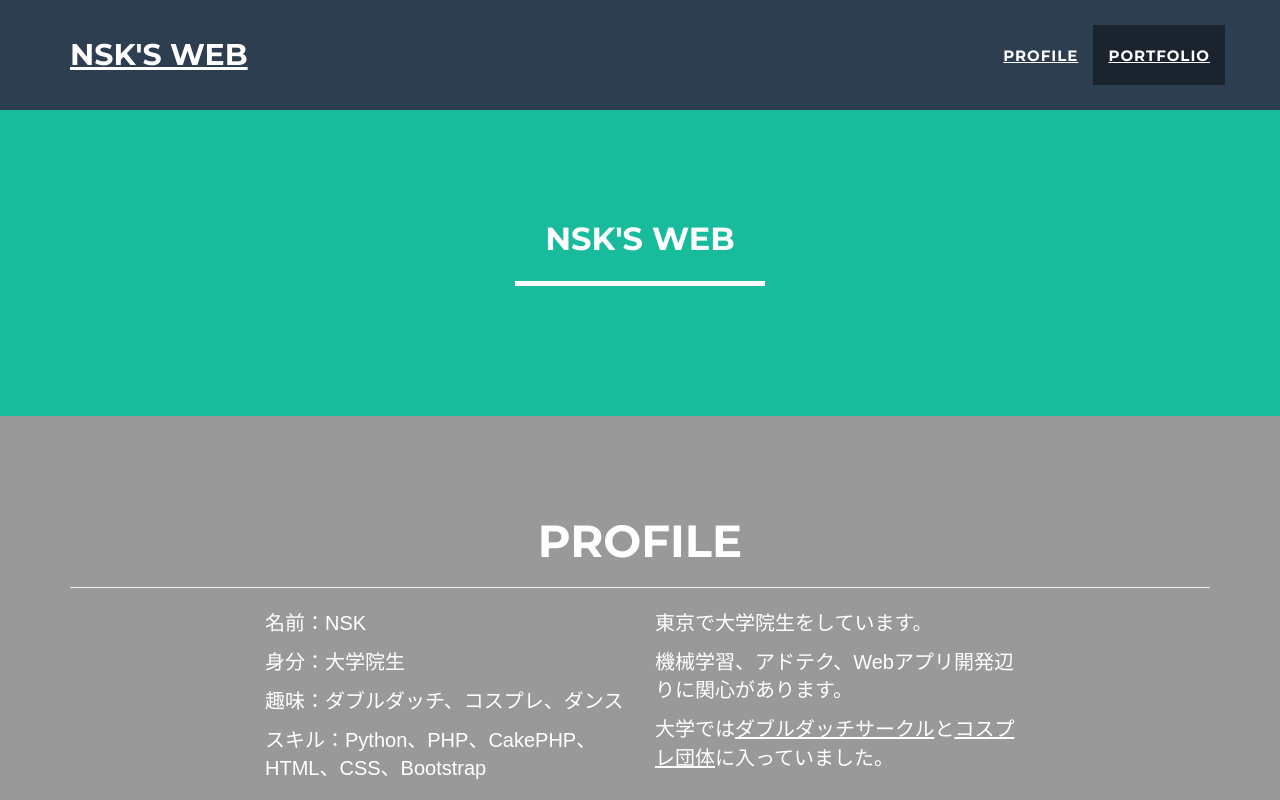
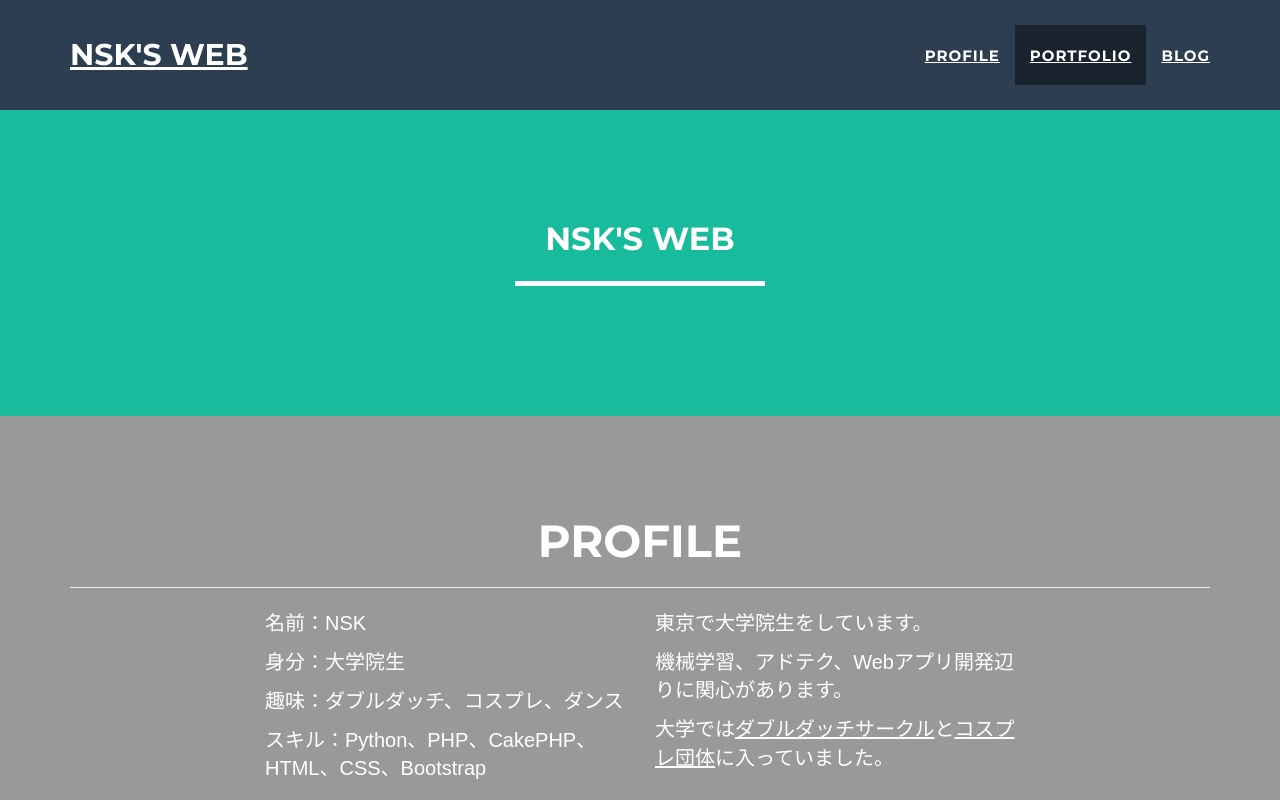
Before and after one commit to nasuka/nasuka.github.io, a plain HTML site: page index.html in a window 1280 px wide. Shown: the top 800 px of the page. Drawn offline with nearby package versions, Linux system fonts and the light colour scheme.

Commit message:
ブログを追加

```diff
--- a/index.html
+++ b/index.html
@@ -58,6 +58,9 @@
                     </li>
                     <li class="page-scroll">
                         <a href="#portfolio">Portfolio</a>
+                    </li>
+                    <li class="page-scroll">
+                        <a href="https://nsk89.wordpress.com/" target="blank">Blog</a>
                     </li>
                 </ul>
             </div>
```
